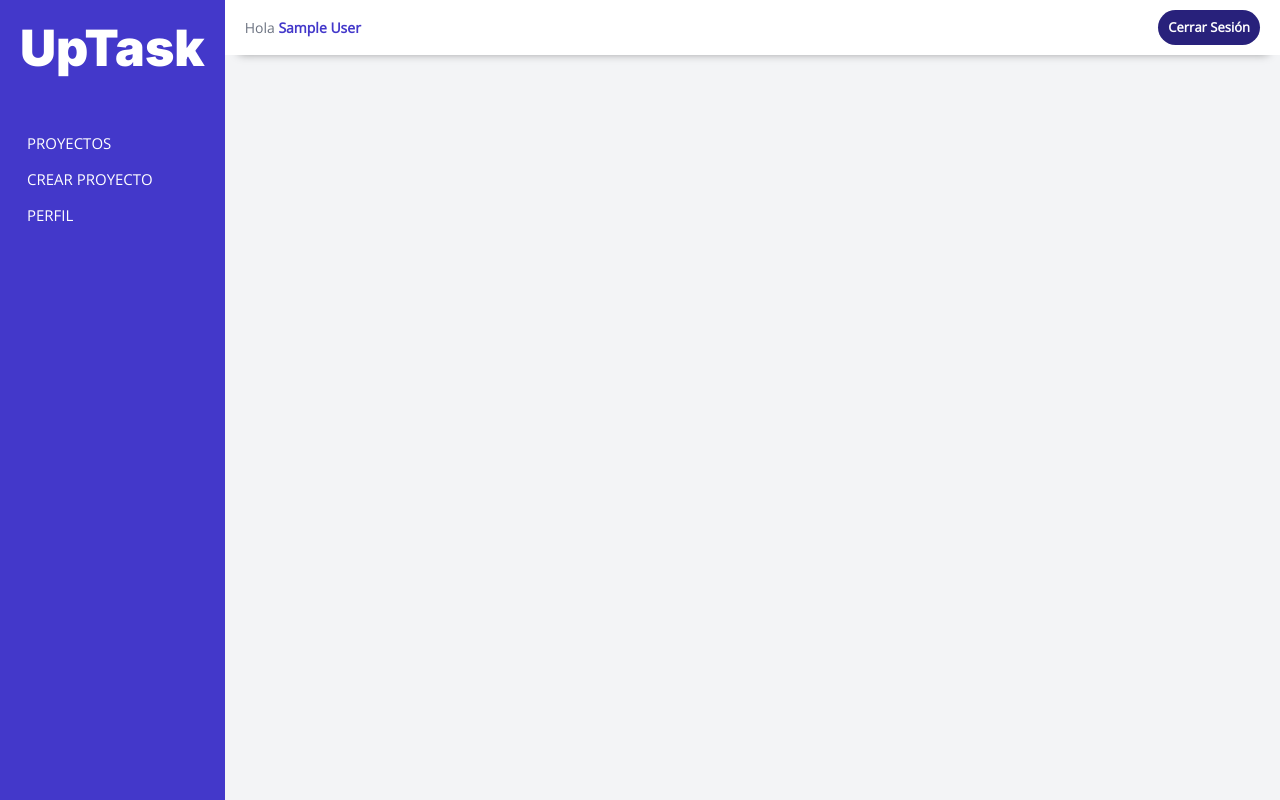
After one commit to JuanJoseRestrepoArango/UpTaskApp, a PHP site: the page made by views/dashboard/index.php in a window 1280 px wide. The commit adds this page. Run offline with PHP 8.4, Linux system fonts and the light colour scheme; the template is opened without the code that fills it, so the values that code supplies are empty; the visitor is signed in with stand-in values (Sample User, id 1).

Commit message:
DashboardViews

```diff
--- a/src/scss/app.scss
+++ b/src/scss/app.scss
@@ -1,3 +1,4 @@
 @use 'base';
 @use 'componentes';
 @use 'auth';
+@use 'dashboard';
--- a/src/scss/base/_variables.scss
+++ b/src/scss/base/_variables.scss
@@ -17,6 +17,7 @@ $rosa: #DB2777;
 
 $blanco: #FFFFFF;
 $gris: #6b7280;
+$grisClaro:#f3f4f6;
 $grisOscuro: #4B5563;
 $negro: #000;
 
--- /dev/null
+++ b/src/scss/dashboard/_barra.scss
@@ -0,0 +1,34 @@
+@use 'base/mixins' as m;
+@use 'base/variables' as v;
+
+.barra{
+    background-color: v.$blanco;
+
+    padding: 1rem 2rem;
+    box-shadow: 1px 12px 9px -13px rgba(0,0,0,0.4);
+
+    @include m.tablet {
+        display: flex;
+        justify-content: space-between;
+        align-items: center;
+    }
+
+    p{
+        margin: 0;
+        font-size: 1.4rem;
+
+        span{
+            font-weight: 700;
+            color: v.$indigo;
+            text-transform: capitalize;
+        }
+    }
+
+    .cerrar-sesion{
+        @include m.boton(darken(v.$indigo,20%),v.$blanco);
+        font-size: 1.3rem;
+        padding: 1rem;
+        border-radius: 2rem;
+
+    }
+}
--- /dev/null
+++ b/src/scss/dashboard/_dashboard.scss
@@ -0,0 +1,26 @@
+@use 'base/mixins' as m;
+@use 'base/variables' as v;
+
+.dashboard{
+    background-color: v.$grisClaro;
+
+    @include m.tablet{
+        display: flex;
+        height: 100vh;
+    }
+
+    .principal{
+        flex: 1;
+    }
+
+    .contenido{
+
+        padding: 2rem;
+
+        .nombre-pagina{
+            font-size: 2.8rem;
+            text-align: center;
+            color: v.$indigo;
+        }
+    }
+}
--- /dev/null
+++ b/src/scss/dashboard/_index.scss
@@ -0,0 +1,3 @@
+@forward 'dashboard';
+@forward 'sidebar';
+@forward 'barra';
--- /dev/null
+++ b/src/scss/dashboard/_sidebar.scss
@@ -0,0 +1,33 @@
+@use 'base/variables' as v;
+@use 'base/mixins' as m;
+
+.sidebar{
+    background-color: v.$indigo;
+    padding: 2rem;
+    h2{
+        color: v.$blanco;
+        margin: 0;
+        text-align: center;
+    }
+
+    .sidebar-nav{
+        margin-top: 5rem;
+
+        a{
+            color: v.$blanco;
+            display: block;
+            margin-bottom: 0.5rem;
+            padding: 0.7rem;
+            transition-property: background-color;
+            transition-duration: 300ms;
+            text-transform: uppercase;
+            font-size: 1.5rem;
+
+            &:hover,
+            &.activo{
+                background-color: darken(v.$indigo, 20%);
+                border-radius: 0.5rem;
+            }
+        }
+    }
+}
--- /dev/null
+++ b/views/dashboard/footer-dashboard.php
@@ -0,0 +1,3 @@
+        </div>
+    </div>
+</div>
--- /dev/null
+++ b/views/dashboard/header-dashboard.php
@@ -0,0 +1,8 @@
+<div class="dashboard">
+    <?php include_once __DIR__ . '/../templates/sidebar.php';?>
+
+    <div class="principal">
+        <?php include_once __DIR__ . '/../templates/barra.php' ;?>
+
+        <div class="contenido">
+            <h2 class="nombre-pagina"><?php echo $titulo ;?></h2>
--- /dev/null
+++ b/views/dashboard/index.php
@@ -0,0 +1,7 @@
+<?php
+    include_once __DIR__ . '/header-dashboard.php';
+?>
+
+<?php
+    include_once __DIR__ . '/footer-dashboard.php';
+?>
--- /dev/null
+++ b/views/templates/barra.php
@@ -0,0 +1,4 @@
+<div class="barra">
+    <p>Hola <span><?php echo $_SESSION['nombre'] ;?></span></p>
+    <a href="/logout" class="cerrar-sesion">Cerrar Sesión</a>
+</div>
--- /dev/null
+++ b/views/templates/sidebar.php
@@ -0,0 +1,8 @@
+<aside class="sidebar">
+    <h2>UpTask</h2>
+    <nav class="sidebar-nav">
+        <a class="<?php echo($titulo === 'Proyectos') ? 'activo' : '' ;?>" href="/dashboard">Proyectos</a>
+        <a class="<?php echo($titulo === 'Crear Proyecto') ? 'activo' : '' ;?>" href="/crear-proyecto">Crear Proyecto</a>
+        <a class="<?php echo($titulo === 'Perfil') ? 'activo' : '' ;?>" href="/perfil">Perfil</a>
+    </nav>
+</aside>
```
Also changed, not shown: controllers/DashboardController.php (added, +39 -0 lines), controllers/LoginController.php (+5 -2 lines), public/index.php (+6 -2 lines), views/dashboard/crear-proyecto.php (added, +7 -0 lines), views/dashboard/perfil.php (added, +7 -0 lines), public/build/css/app.css, 1 other file.
